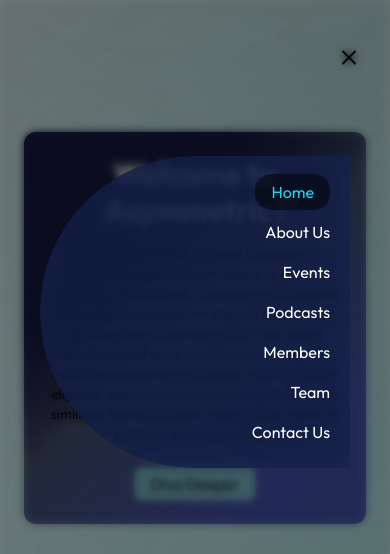
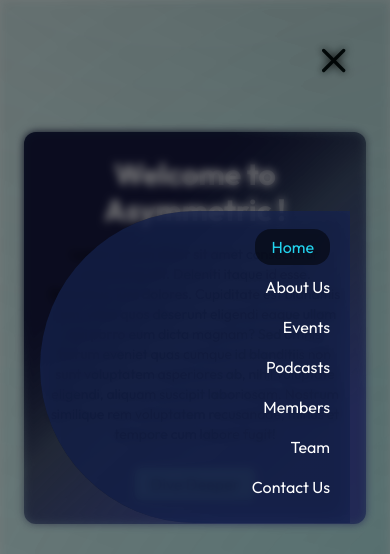
Before and after one commit to Club-Asymmetric/Asymmetric-Website-frontend, a Next.js app: page / in a window 390 px wide. Both pictures are taken after a click on the button 346 px from the left and 53 px from the top of the page. Shown: the top 554 px of the page. Built offline with nearby package versions, Linux system fonts and the light colour scheme; a web font is replaced by a local one.

Commit message:
[Animate] Navbar and TS T_T

```diff
--- a/src/components/Navbar.tsx
+++ b/src/components/Navbar.tsx
@@ -4,6 +4,7 @@ import React, { useState, useEffect } from 'react';
 import Link from 'next/link';
 import Image from 'next/image';
 import { usePathname } from 'next/navigation';
+import { motion, AnimatePresence } from 'framer-motion';
 
 const Navbar = () => {
   const [isMenuOpen, setIsMenuOpen] = useState(false);
@@ -50,6 +51,33 @@ const Navbar = () => {
     { name: 'Team', href: '/team' },
     { name: 'Contact Us', href: '/contact-us' }
   ];
+
+  const menuVariants = {
+    closed: {
+      x: "100%",
+      opacity: 0
+    },
+    open: {
+      x: 0,
+      opacity: 1,
+      transition: {
+        duration: 0.3,
+        when: "beforeChildren",
+        staggerChildren: 0.1
+      }
+    }
+  };
+
+  const itemVariants = {
+    closed: {
+      x: 50,
+      opacity: 0
+    },
+    open: {
+      x: 0,
+      opacity: 1
+    }
+  };
 
   // Function to handle mobile menu item selection with a Timeout
   const handleMobileMenuItemClick = () => {
@@ -141,17 +169,18 @@ const Navbar = () => {
               className="focus:outline-none"
               onClick={() => setIsMenuOpen(!isMenuOpen)}
             >
+              {/* CHECK THE HAMBURGER POSITION */}
               <svg xmlns="http://www.w3.org/2000/svg" width="100" height="100" viewBox="-5 0 100 50" fill="none"
-              className={`h-8 w-8 ${isMenuOpen ? "hidden" : "block"} `}
+              className={`h-10 w-10 ${isMenuOpen ? "hidden" : "block"} `}
               >
                 <rect x="10" y="20" width="60" height="10" rx="5" fill="white" />
                 <rect x="10" y="40" width="40" height="10" rx="5" fill="white" />
                 <rect x="10" y="60" width="30" height="10" rx="5" fill="white" />
               </svg>
               <svg
-                className={`h-6 w-6 ${isMenuOpen ? 'block' : 'hidden'}`}
+                className={`h-10 w-10 ${isMenuOpen ? 'block' : 'hidden'}`}
                 fill="none"
-                viewBox="1 0 24 15"
+                viewBox="5 0 24 15"
                 stroke="currentColor"
               >
                 <path
@@ -166,15 +195,34 @@ const Navbar = () => {
         </div>
 
         {/* Mobile Navigation */}
+        <AnimatePresence>
         {isMenuOpen && (
-          <div className="fixed inset-0 bg-black/50 backdrop-blur-sm z-40 h-screen overflow-hidden" onClick={() => setIsMenuOpen(false)}>
-            <div
-              className="bg-blue-950/70 backdrop-blur-md rounded-bl-full rounded-tl-full py-4 px-5 text-right mx-10 lg:hidden right-0 top-1/2 transform translate-y-1/2"
+          <motion.div
+            className="fixed inset-0 bg-black/50 backdrop-blur-sm z-40 h-screen overflow-hidden"
+            onClick={() => setIsMenuOpen(false)}
+            initial={{ opacity: 0 }}
+            animate={{ opacity: 1 }}
+            exit={{ opacity: 0 }}
+          >
+            <motion.div
+              className="bg-blue-950/70 backdrop-blur-md rounded-bl-full rounded-tl-full py-4 px-5 text-right mx-10 lg:hidden"
               onClick={(e) => e.stopPropagation()}
+              style={{
+                marginTop: `${window.innerHeight/4}px`, // Dynamically set vertical center
+                transform: "translateY(-50%)" // Adjust to center vertically
+              }}
+              variants={menuVariants}
+              initial="closed"
+              animate="open"
+              exit="closed"
             >
-              <ul>
+              <motion.ul>
                 {navItems.map((item) => (
-                  <li key={item.name} className="py-2">
+                  <motion.li
+                    key={item.name}
+                    className="py-2"
+                    variants={itemVariants}
+                  >
                     <Link
                       href={item.href}
                       className={`
@@ -189,12 +237,13 @@ const Navbar = () => {
                     >
                       {item.name}
                     </Link>
-                  </li>
+                  </motion.li>
                 ))}
-              </ul>
-            </div>
-          </div>
+              </motion.ul>
+            </motion.div>
+          </motion.div>
         )}
+      </AnimatePresence>
       </div>
     </div>
   );
```
Also changed, not shown: .eslintrc.json.
